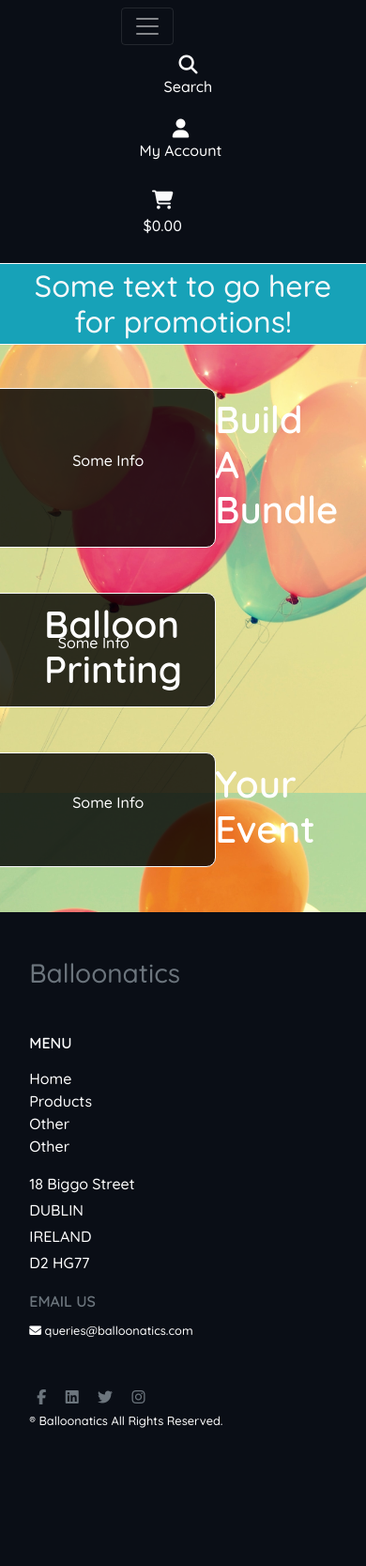
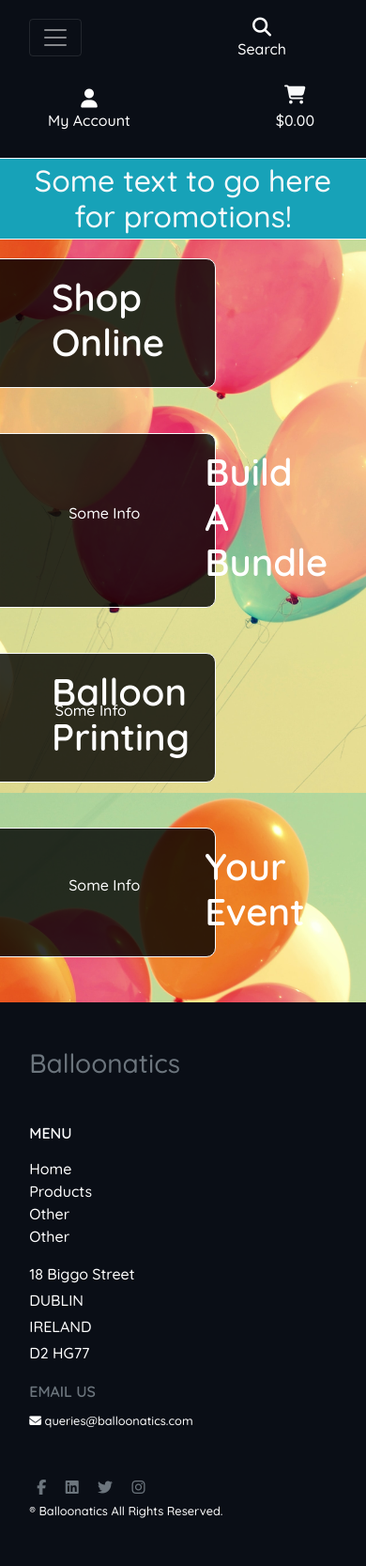
Before and after one commit to Cldwlkn13/balloonatics, a Django app: page / in a window 390 px wide. Shown: the whole page at 94% size. Before the commit the page ends 1520 px from the top, so only its background shows below. Run offline with Django 3.2, Linux system fonts and the light colour scheme; data comes from the database, SQL or seed files in the repository; both versions use the stored data as it was after the commit; some libraries are stand-ins or nearby versions.

Commit message:
a few styling improvements

```diff
--- a/home/models.py
+++ /dev/null
@@ -1,3 +0,0 @@
-from django.db import models
-
-# Create your models here.
--- a/home/templates/home/index.html
+++ b/home/templates/home/index.html
@@ -4,15 +4,15 @@
 {% block content %}
         <div class="row" id="home-container bg-opacity">
             <div class="col my-auto">
-                <div class="row mb-5">
+                <div class="row my-5">
                     <div class="col-7 offset-lg-5">
-                        <div class="row align-items-center div-bg-opacity home-product-row rounded-3 border border-light py-2">
+                        <div class="row align-items-center div-bg-opacity home-product-row rounded-3 border border-light p-2">
                             <div class="col-3">
                                 <a href="{% url 'categories' %}" class="text-center text-decoration-none font-weight-bold nav-link">
                                     <h1 class="home-cat-text">Shop Online</h1>
                                 </a>
                             </div>
-                            <div class="col-9 pl-0">
+                            <div class="col-9 pl-2">
                                 <div class="row align-items-top p-3">
                                     {% for key, values in menu_context.items %}
                                     <div class="col-2 d-none d-md-block align-content-left pl-0">
@@ -29,11 +29,11 @@
                 </div>
                 <div class="row align-items-center mb-5">
                     <div class="col-7">
-                        <div class="row align-items-center div-bg-opacity home-product-row rounded-3 border border-light">
+                        <div class="row align-items-center div-bg-opacity home-product-row rounded-3 border border-light p-2">
                             <div class="col-9">
                                 <p class="text-right">Some Info</p>
                             </div>
-                            <div class="col-3">
+                            <div class="col-3 pl-2">
                                 <a href="#" class="text-center text-decoration-none font-weight-bold nav-link">
                                     <h1 class="home-cat-text">Build A Bundle</h1>
                                 </a>
@@ -43,13 +43,13 @@
                 </div>
                 <div class="row align-items-center mb-5">
                     <div class="col-7 offset-lg-5">
-                        <div class="row align-items-center div-bg-opacity home-product-row rounded-3 border border-light">
+                        <div class="row align-items-center div-bg-opacity home-product-row rounded-3 border border-light p-2">
                             <div class="col-3">
                                 <a href="#" class="text-center text-decoration-none font-weight-bold nav-link">
                                     <h1 class="home-cat-text">Balloon Printing</h1>
                                 </a>
                             </div>
-                            <div class="col-9">
+                            <div class="col-9 pl-2">
                                 <p>Some Info</p>
                             </div>
                         </div>
@@ -57,11 +57,11 @@
                 </div>
                 <div class="row align-items-center mb-5">
                     <div class="col-7">
-                        <div class="row align-items-center div-bg-opacity home-product-row rounded-3 border border-light">
+                        <div class="row align-items-center div-bg-opacity home-product-row rounded-3 border border-light p-2">
                             <div class="col-9">
                                 <p class="text-right">Some Info</p>
                             </div>
-                            <div class="col-3">
+                            <div class="col-3 pl-2">
                                 <a href="#" class="text-center text-decoration-none font-weight-bold nav-link">
                                     <h1 class="home-cat-text">Your Event</h1>
                                 </a>
--- a/products/templates/products/includes/card.html
+++ b/products/templates/products/includes/card.html
@@ -1,5 +1,5 @@
-<div class="col-12 col-md-6 col-lg-4 col-xl-3 m-0">
-    <div class="card bg-dark text-light product-card rounded-3 border border-light mb-5">
+<div class="col-12 col-md-6 col-lg-4 col-xl-3">
+    <div class="card bg-dark text-light product-card rounded-3 border border-light my-5">
         <a href="{% if cntxt == 'categories' %}{% url 'sub_categories' %}?category={{ result.name }}{% elif cntxt == 'sub_categories' %}{% url 'products' %}?sub_category={{ result.name }}{% else %}{% url 'product_detail' result.id %}{% endif %}" class="text-dark">
             {% if result.image %}
                 <img src="../../media/{{ result.image.name }}" class="card-img-top img-fluid" alt="{{ result.name }}">
--- a/static/css/style.css
+++ b/static/css/style.css
@@ -62,12 +62,12 @@ input[name="quantity"] {
 
 .product-card {
     width: 225px;
-    margin: 0 auto;
+    margin: 5px auto;
 }
 
 img.card-img-top {
-    max-height: 225px;
-    max-width: 225px;
+    height: 225px;
+    width: 225px;
 }
 
 .div-bg-opacity{
--- a/templates/base.html
+++ b/templates/base.html
@@ -38,7 +38,7 @@
   <body>
       <header class="container-fluid fixed-top">
         <div id="topnav" class="row bg-site pt-lg-2 d-none d-lg-flex">
-            <div class="col-12 col-lg-4 my-auto py-1 py-lg-0 text-center text-lg-left">
+            <div class="col-12 col-lg-4 my-auto py-1 py-lg-0 text-center">
                 <a href="{% url 'home' %}" class="nav-link main-logo-link">
                     <h1 class="my-0"><strong>Balloonatics</strong></h2>
                 </a>
@@ -58,7 +58,7 @@
                 </form>
             </div>
             <div class="col-12 col-lg-4 my-auto py-1 py-lg-0">
-                <ul class="list-inline list-unstyled text-center text-lg-right my-0">
+                <ul class="list-inline list-unstyled text-center my-0">
                     <li class="list-inline-item dropdown">
                         <a class="text-black nav-link" href="#" id="user-options" data-toggle="dropdown" aria-haspopup="true" aria-expanded="false">
                             <div class="text-center">
@@ -101,7 +101,7 @@
             </div>
         </div>
         <div class="row bg-site">
-            <div class="col-8 offset-3 text-center">
+            <div class="col-12 text-left">
                 <nav class="navbar navbar-expand-lg navbar-dark w-100">
                     <button class="navbar-toggler" type="button" data-toggle="collapse" data-target="#main-nav" aria-controls="main-nav" aria-expanded="false" aria-label="Toggle navigation">
                         <span class="navbar-toggler-icon"></span>
```
Also changed, not shown: checkout/templates/checkout/checkout.html (+4 -4 lines), db.sqlite3.
